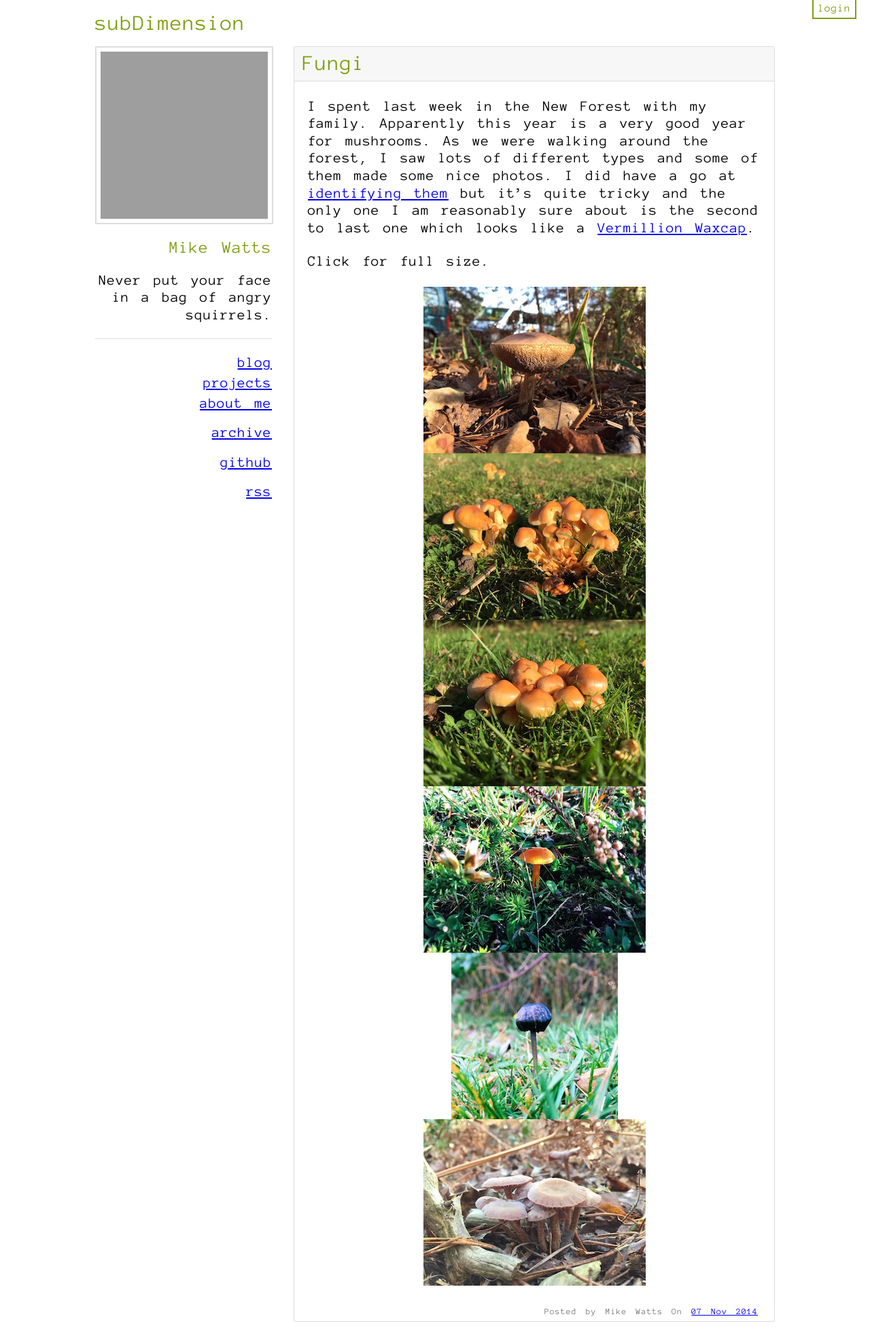
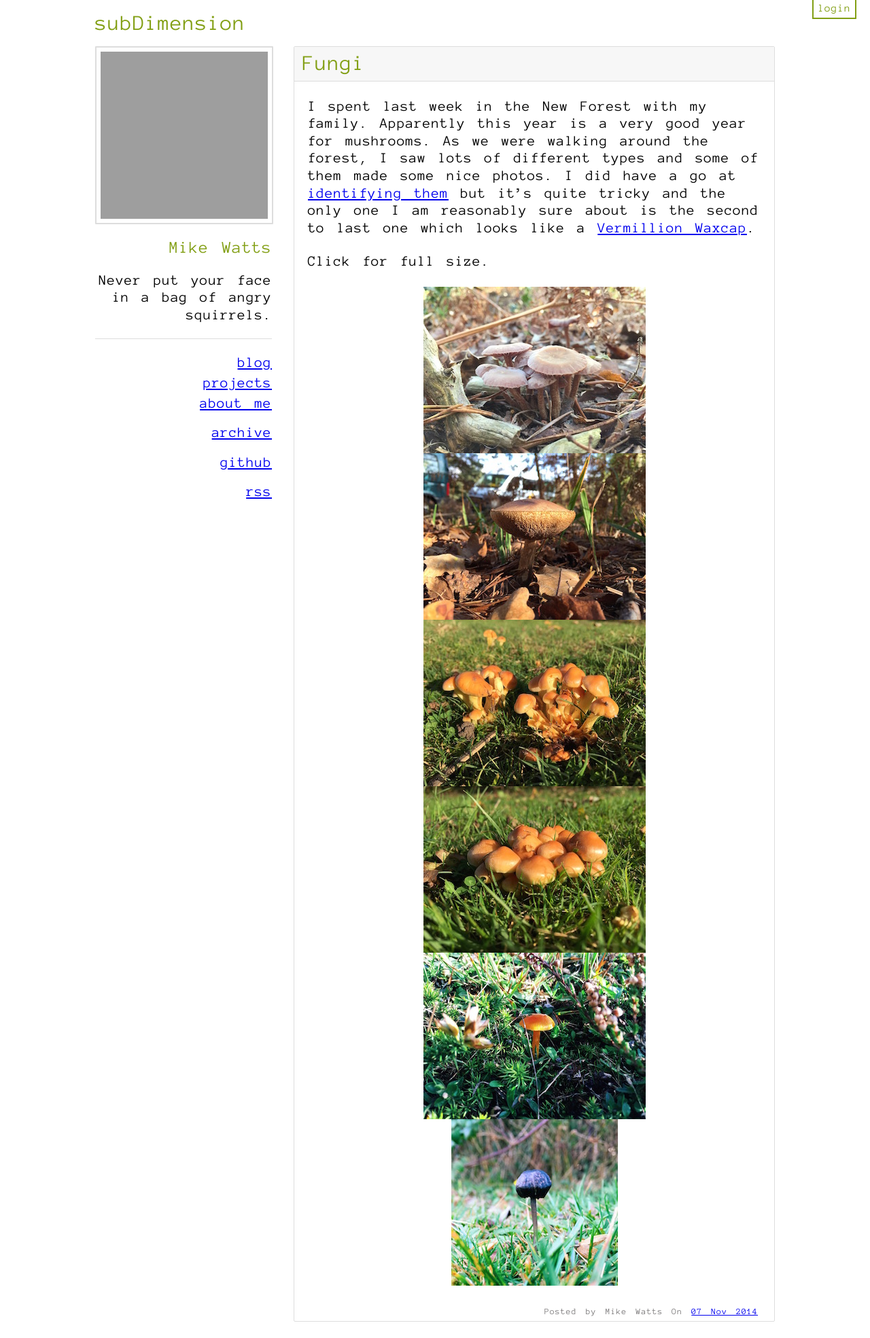
Before and after one commit to MalphasWats/MalphasWats.github.io, a Jekyll site: the page built from _posts/2014-11-07-Fungi.markdown, in a window 1280 px wide. Shown: the whole page at 68% size. Built offline with Jekyll 4.4.1, drawn with Linux system fonts in a browser that asks for light colours; Markdown is read by kramdown in place of the engine named in the settings; grey boxes are pictures that could not be loaded.

Commit message:
tweaked post

```diff
--- a/_posts/2014-11-07-Fungi.markdown
+++ b/_posts/2014-11-07-Fungi.markdown
@@ -7,9 +7,9 @@ I spent last week in the New Forest with my family. Apparently this year is a ve
 
 Click for full size.
 
+<a href="http://www.subdimension.co.uk/files/2014-11-07-Fungi/thumbs/IMG_1479.jpg"><img src="http://www.subdimension.co.uk/files/2014-11-07-Fungi/thumbs/IMG_1479.jpg" alt=""></a>
 <a href="http://www.subdimension.co.uk/files/2014-11-07-Fungi/IMG_1480.jpg"><img src="http://www.subdimension.co.uk/files/2014-11-07-Fungi/thumbs/IMG_1480.jpg" alt=""></a>
 <a href="http://www.subdimension.co.uk/files/2014-11-07-Fungi/thumbs/IMG_1504.jpg"><img src="http://www.subdimension.co.uk/files/2014-11-07-Fungi/thumbs/IMG_1504.jpg" alt=""></a>
 <a href="http://www.subdimension.co.uk/files/2014-11-07-Fungi/thumbs/IMG_1503.jpg"><img src="http://www.subdimension.co.uk/files/2014-11-07-Fungi/thumbs/IMG_1503.jpg" alt=""></a>
 <a href="http://www.subdimension.co.uk/files/2014-11-07-Fungi/thumbs/IMG_1507.jpg"><img src="http://www.subdimension.co.uk/files/2014-11-07-Fungi/thumbs/IMG_1507.jpg" alt=""></a>
 <a href="http://www.subdimension.co.uk/files/2014-11-07-Fungi/thumbs/IMG_1509.jpg"><img src="http://www.subdimension.co.uk/files/2014-11-07-Fungi/thumbs/IMG_1509.jpg" alt=""></a>
-<a href="http://www.subdimension.co.uk/files/2014-11-07-Fungi/thumbs/IMG_1479.jpg"><img src="http://www.subdimension.co.uk/files/2014-11-07-Fungi/thumbs/IMG_1479.jpg" alt=""></a>
```
